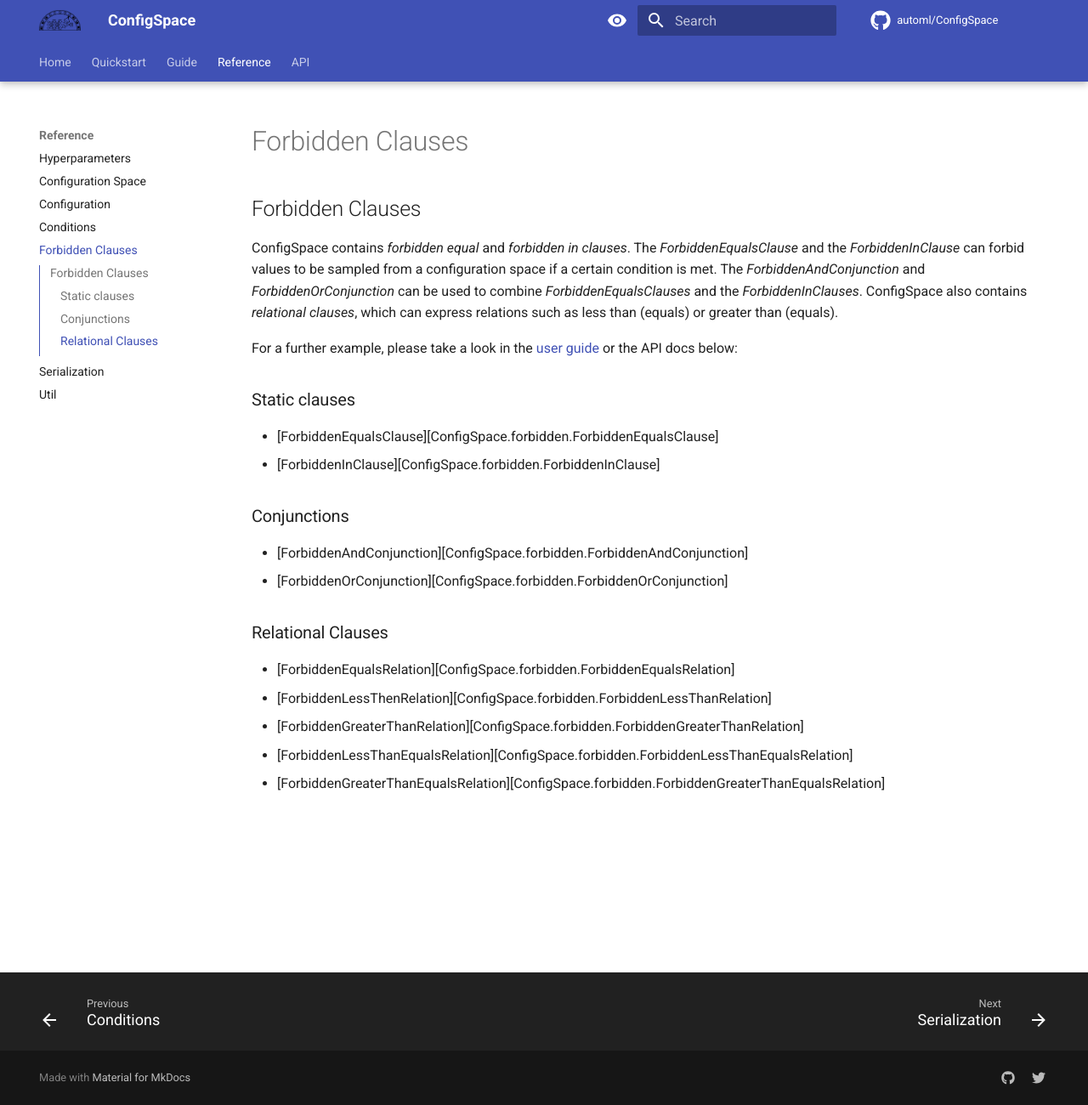
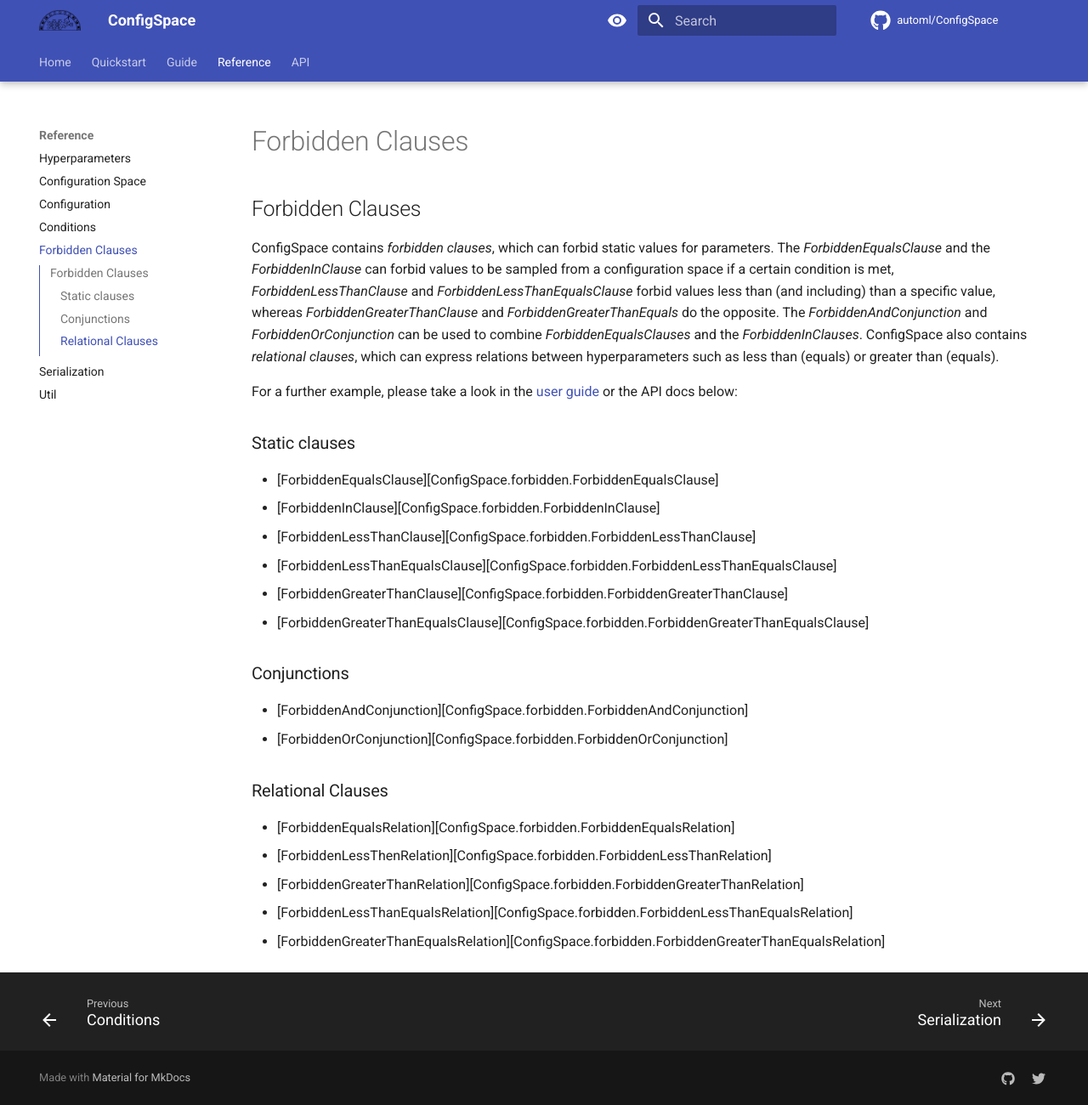
Before and after one commit to automl/ConfigSpace, an MkDocs documentation site: the page built from docs/reference/forbiddens.md, in a window 1280 px wide and 1300 px high. Shown: the whole window at 85% size. Built offline with MkDocs 1.6.1 and Material for MkDocs 9.7.7, drawn with Linux system fonts in a browser that asks for light colours; comment, search, counter and statistics services are not loaded; the version menu is left out.

Commit message:
Update docs

```diff
--- a/docs/reference/forbiddens.md
+++ b/docs/reference/forbiddens.md
@@ -1,11 +1,11 @@
 ## Forbidden Clauses
 
-ConfigSpace contains *forbidden equal* and *forbidden in clauses*.
+ConfigSpace contains *forbidden clauses*, which can forbid static values for parameters.
 The *ForbiddenEqualsClause* and the *ForbiddenInClause* can forbid values to be
-sampled from a configuration space if a certain condition is met. The
+sampled from a configuration space if a certain condition is met, *ForbiddenLessThanClause* and *ForbiddenLessThanEqualsClause* forbid values less than (and including) than a specific value, whereas *ForbiddenGreaterThanClause* and *ForbiddenGreaterThanEquals* do the opposite. The
 *ForbiddenAndConjunction* and *ForbiddenOrConjunction* can be used to combine
 *ForbiddenEqualsClauses* and the *ForbiddenInClauses*. ConfigSpace also
-contains *relational clauses*, which can express relations such as less than
+contains *relational clauses*, which can express relations between hyperparameters such as less than
 (equals) or greater than (equals).
 
 For a further example, please take a look in the [user guide](../guide.md)
@@ -14,6 +14,10 @@
 ### Static clauses
 * [ForbiddenEqualsClause][ConfigSpace.forbidden.ForbiddenEqualsClause]
 * [ForbiddenInClause][ConfigSpace.forbidden.ForbiddenInClause]
+* [ForbiddenLessThanClause][ConfigSpace.forbidden.ForbiddenLessThanClause]
+* [ForbiddenLessThanEqualsClause][ConfigSpace.forbidden.ForbiddenLessThanEqualsClause]
+* [ForbiddenGreaterThanClause][ConfigSpace.forbidden.ForbiddenGreaterThanClause]
+* [ForbiddenGreaterThanEqualsClause][ConfigSpace.forbidden.ForbiddenGreaterThanEqualsClause]
 
 ### Conjunctions
 * [ForbiddenAndConjunction][ConfigSpace.forbidden.ForbiddenAndConjunction]
```
